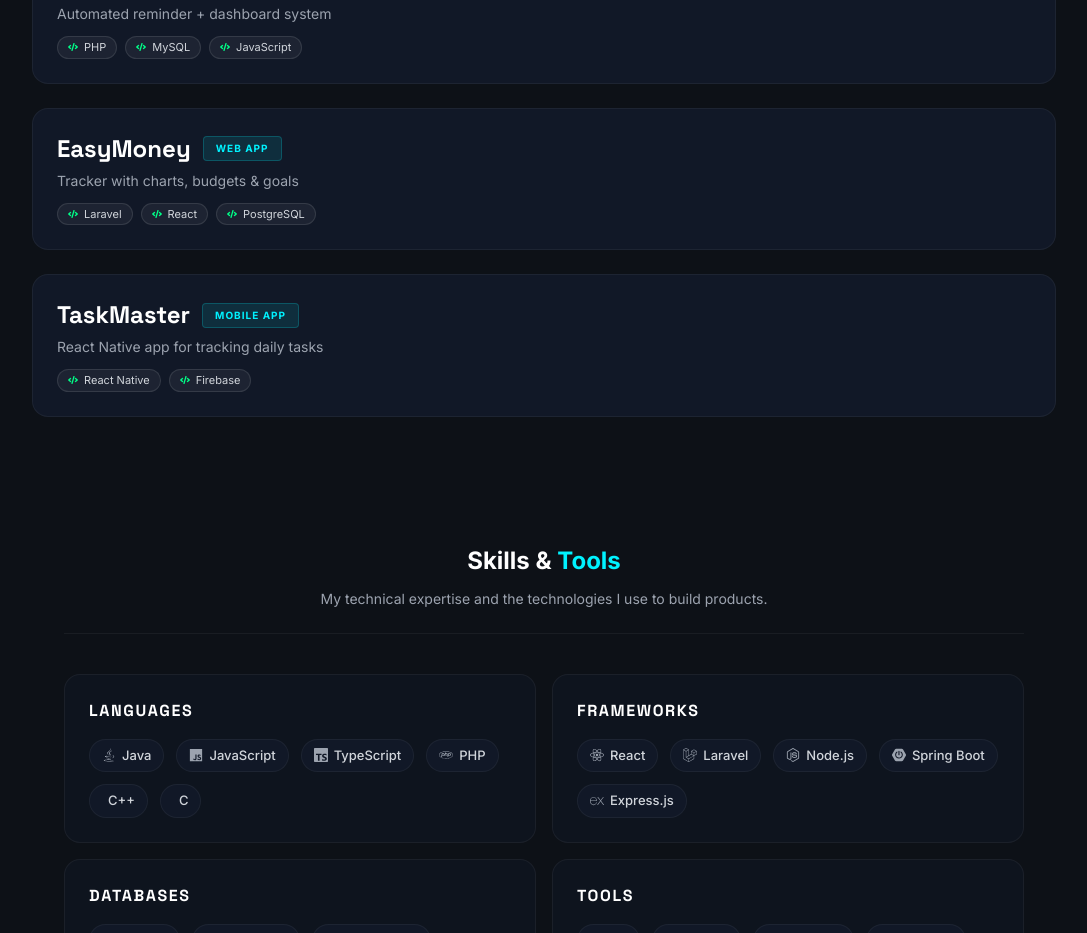
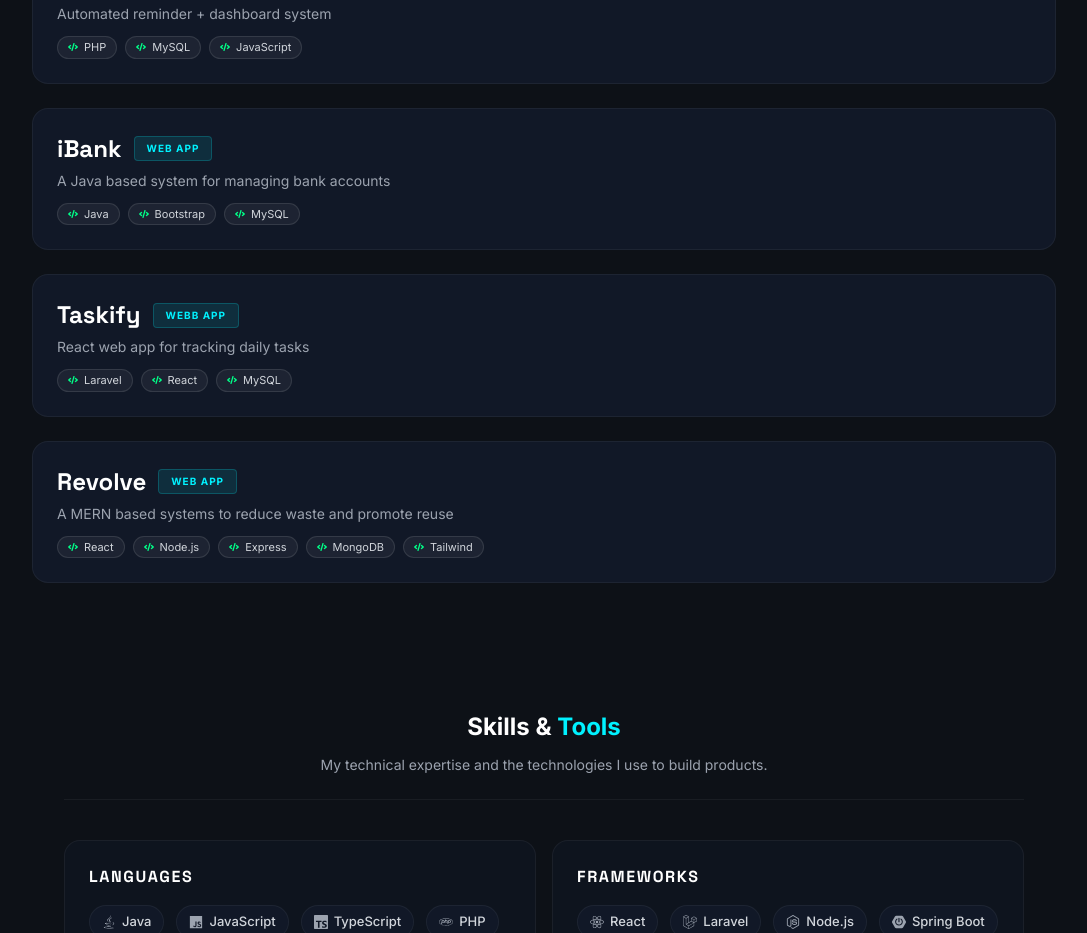
Before and after one commit to ShafnyHadhy/shafny-hadhy, a React (Vite) app: page / in a window 1280 px wide. Shown: the part 2100-3033 px from the top of the page, without its empty margins (96-1183 px from the left). Built offline with nearby package versions, Linux system fonts and the light colour scheme.

Commit message:
feat: add Projects component with filtering and modal details view

```diff
--- a/src/components/Projects.jsx
+++ b/src/components/Projects.jsx
@@ -11,8 +11,8 @@ const projectsData = [
         solution: "A MERN-based system automating inventory, sales & workforce",
         tech: ["React", "Node.js", "Express", "MongoDB", "Tailwind"],
         image: "/cocosmart.png",
-        live: "#",
-        github: "#",
+        live: "https://cocosmart.vercel.app/",
+        github: "https://github.com/ShafnyHadhy/cocosmart-frontend",
         details: "Full details about CocoSmart..."
     },
     {
@@ -24,32 +24,44 @@ const projectsData = [
         tech: ["PHP", "MySQL", "JavaScript"],
         image: "/bill-reminder.png",
         live: "#",
-        github: "#",
+        github: "https://github.com/ShafnyHadhy/online-bill-and-event-reminder",
         details: "Full details about Bill Reminder..."
     },
     {
         id: 3,
-        title: "EasyMoney",
+        title: "iBank",
         category: "Web App",
-        problem: "People struggle to manage budgets",
-        solution: "Tracker with charts, budgets & goals",
-        tech: ["Laravel", "React", "PostgreSQL"],
+        problem: "People struggle to manage their bank accounts",
+        solution: "A Java based system for managing bank accounts",
+        tech: ["Java", "Bootstrap", "MySQL"],
         image: "/finance-tracker.png",
         live: "#",
         github: "#",
-        details: "Full details about Finance Tracker..."
+        details: "Full details about iBank..."
     },
     {
         id: 4,
-        title: "TaskMaster",
-        category: "Mobile App",
+        title: "Taskify",
+        category: "Webb App",
         problem: "Task management on the go",
-        solution: "React Native app for tracking daily tasks",
-        tech: ["React Native", "Firebase"],
+        solution: "React web app for tracking daily tasks",
+        tech: ["Laravel", "React", "MySQL"],
         image: "https://via.placeholder.com/600x400?text=TaskMaster", // Placeholder
         live: "#",
-        github: "#",
-        details: "Mobile task manager..."
+        github: "https://github.com/ShafnyHadhy/task-management-laravel",
+        details: "Full details about Taskify..."
+    },
+    {
+        id: 5,
+        title: "Revolve",
+        category: "Web App",
+        problem: "Waste management is manual & inefficient",
+        solution: "A MERN based systems to reduce waste and promote reuse",
+        tech: ["React", "Node.js", "Express", "MongoDB", "Tailwind"],
+        image: "https://via.placeholder.com/600x400?text=TaskMaster", // Placeholder
+        live: "https://revolve-af.vercel.app/",
+        github: "https://github.com/ShafnyHadhy/AF-frontend-react",
+        details: "Full details about Revolve..."
     }
 ];
 
```
